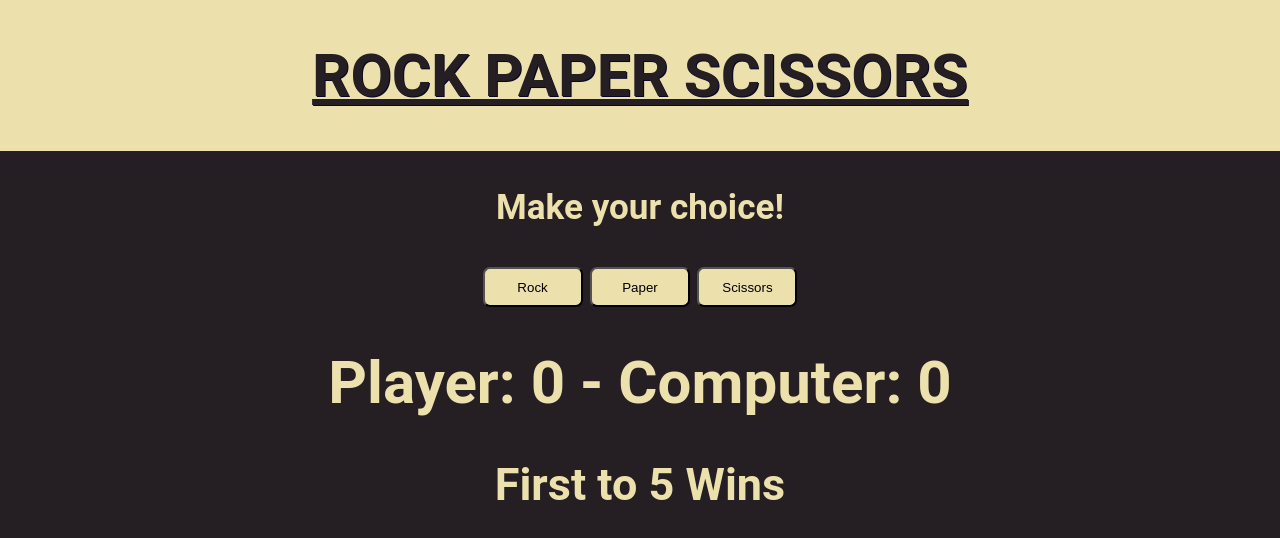
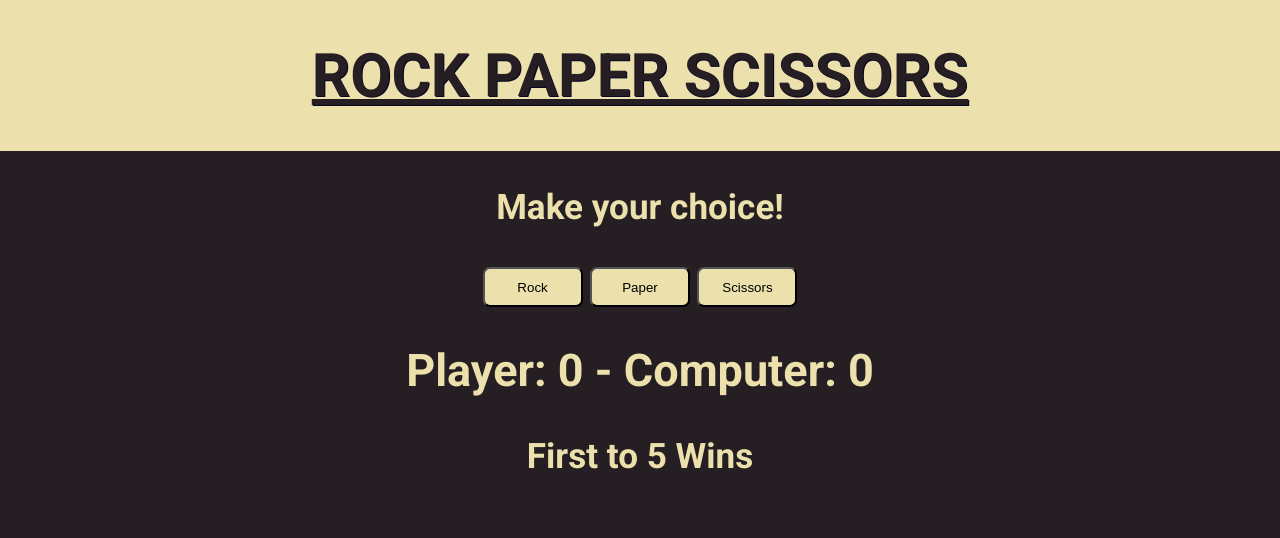
Before and after one commit to ditod1/03_rock-paper-scissors, a plain HTML site: page index.html in a window 1280 px wide. Drawn offline with Linux system fonts and the light colour scheme.

Commit message:
Edit headings

```diff
--- a/index.html
+++ b/index.html
@@ -6,6 +6,8 @@
   <meta http-equiv="X-UA-Compatible" content="IE=edge">
   <meta name="viewport" content="width=device-width, initial-scale=1.0">
   <link rel="stylesheet" href="style.css">
+  <link href="https://fonts.googleapis.com/css2?family=Press+Start+2P&family=Roboto:wght@400;700&display=swap"
+    rel="stylesheet" />
   <title>Rock, paper, scissors game</title>
 
   <head>
@@ -22,8 +24,8 @@
         <button id="Scissors">Scissors</button>
       </div>
       <div class="info">
-        <h1 id="score">Player: 0 - Computer: 0</h1>
-        <h2 id="result"> First to 5 Wins</h2>
+        <h2 id="score">Player: 0 - Computer: 0</h2>
+        <h3 id="result"> First to 5 Wins</h3>
       </div>
     </div>
 
```
